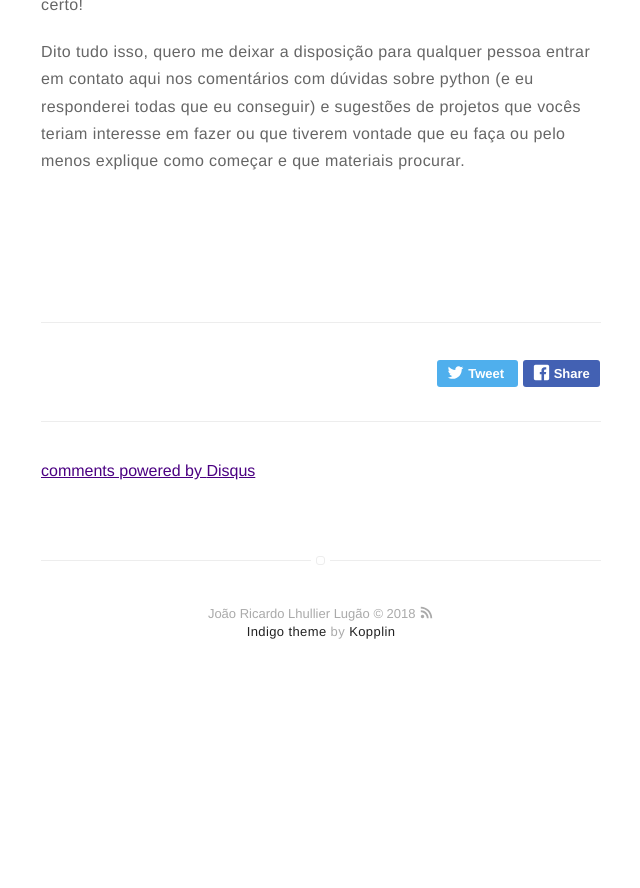
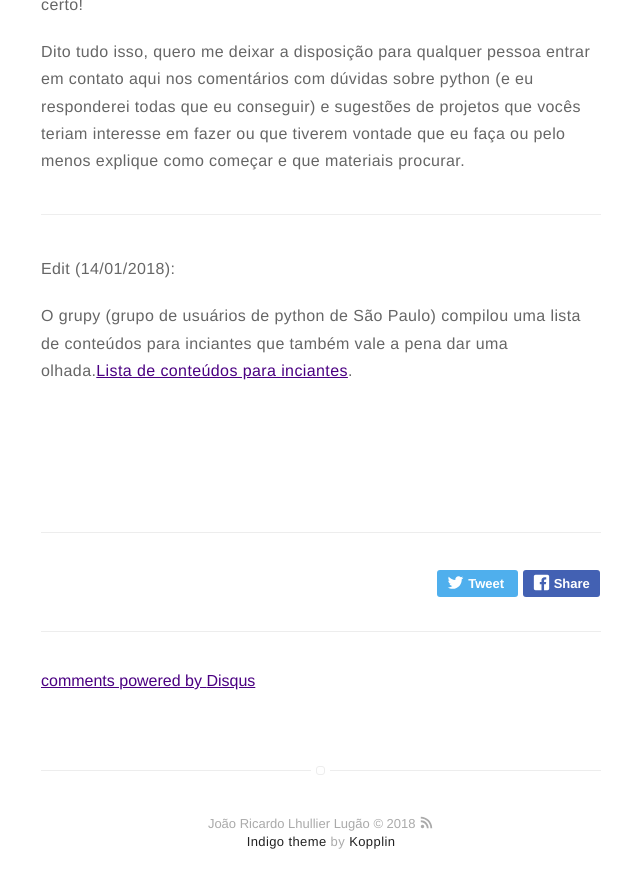
Before and after one commit to jlugao/jlugao.github.io, a Jekyll site: the page built from _posts/2018-01-13-comecando-com-python.md, in a window 1280 px wide and 900 px high, scrolled down 1741 px. Shown: the top 888 px of the window, without its empty margins (319-959 px from the left). Built offline with Jekyll 4.4.1, drawn with Linux system fonts in a browser that asks for light colours; comment, search, counter and statistics services are not loaded; before the commit the page ends 2444 px from its top, so only the background shows below that.

Commit message:
edit to post

```diff
--- a/_posts/2018-01-13-comecando-com-python.md
+++ b/_posts/2018-01-13-comecando-com-python.md
@@ -27,3 +27,8 @@ Só deixo um aviso que alguns projetos podem ser muito dificeis para quem está
 Com o tempo você também se acostuma a usar o google para procurar as coisas, muitas vezes antes de começar um projeto ou fazer algo que eu nunca fiz já mando no google "how to do x" ou "how to do x in python", para ver o que as pessoas já falaram sobre o assunto e ter uma rota bem definida do que eu tenho que fazer. E uma coisa que é muito dita no meio da programação é que programadores profissionais pesquisam muito no google durante o trabalho. Temos que fazer cair o mito daquele programador que senta sozinho horas a fio na frente de um terminal apenas com o conhecimento da cabeça dele e vai transformando isso em código que vira um programa fodão só pela genialidade do cara. Esse tipo de programador é cada vez mais raro hoje em dia e isso é uma coisa boa, as tecnologias estão mudando muito e existem muitas opções para realizar as mesmas tarefas. O que um programador desses fazia em semanas em 10 - 20 anos atrás conseguimos fazer em  dias se nos apoiarmos na infinidade de recursos disponíveis na internet. Então não tenha medo ou não se sinta intimidado, pesquise bastante que vai dar certo!
 
 Dito tudo isso, quero me deixar a disposição para qualquer pessoa entrar em contato aqui nos comentários com dúvidas sobre python (e eu responderei todas que eu conseguir) e sugestões de projetos que vocês teriam interesse em fazer ou que tiverem vontade que eu faça ou pelo menos explique como começar e que materiais procurar.
+
+----------
+Edit (14/01/2018):
+
+O grupy (grupo de usuários de python de São Paulo) compilou uma lista de conteúdos para inciantes que também vale a pena dar uma olhada.[Lista de conteúdos para inciantes](http://telegra.ph/Conte%C3%BAdo-para-iniciantes-em-Python-05-15).
```
